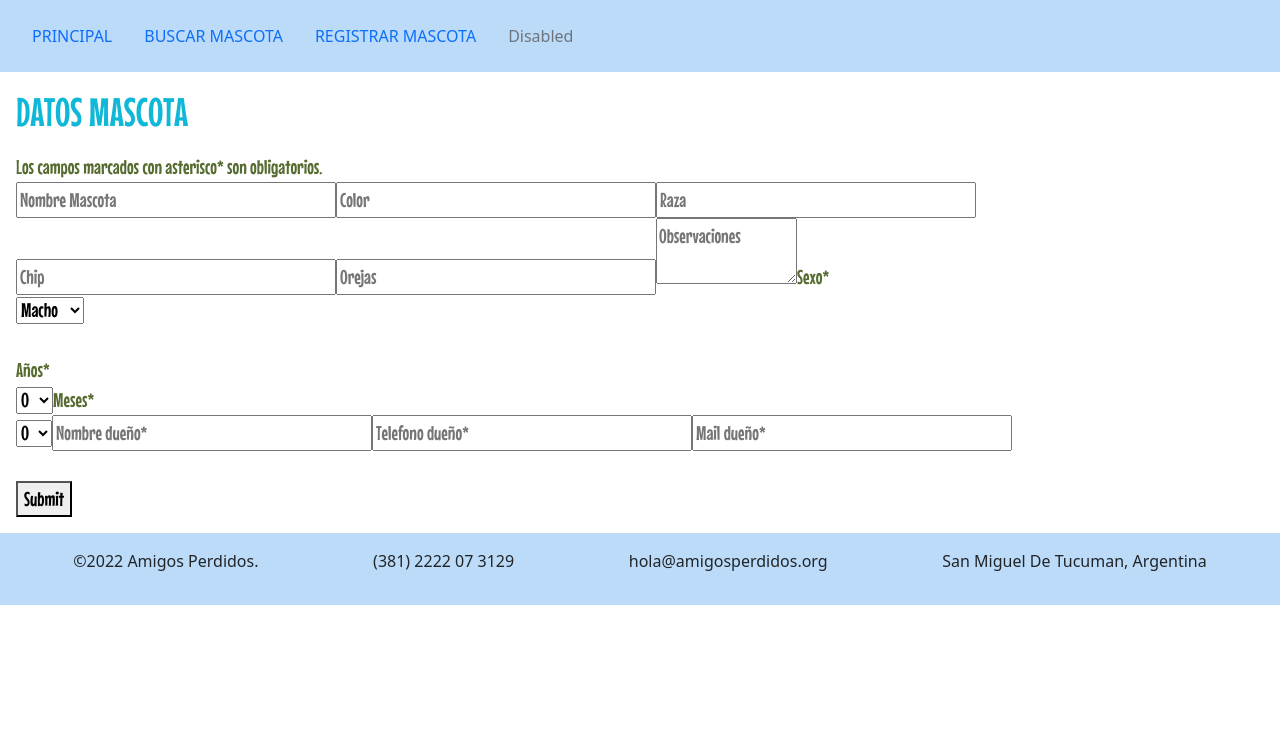
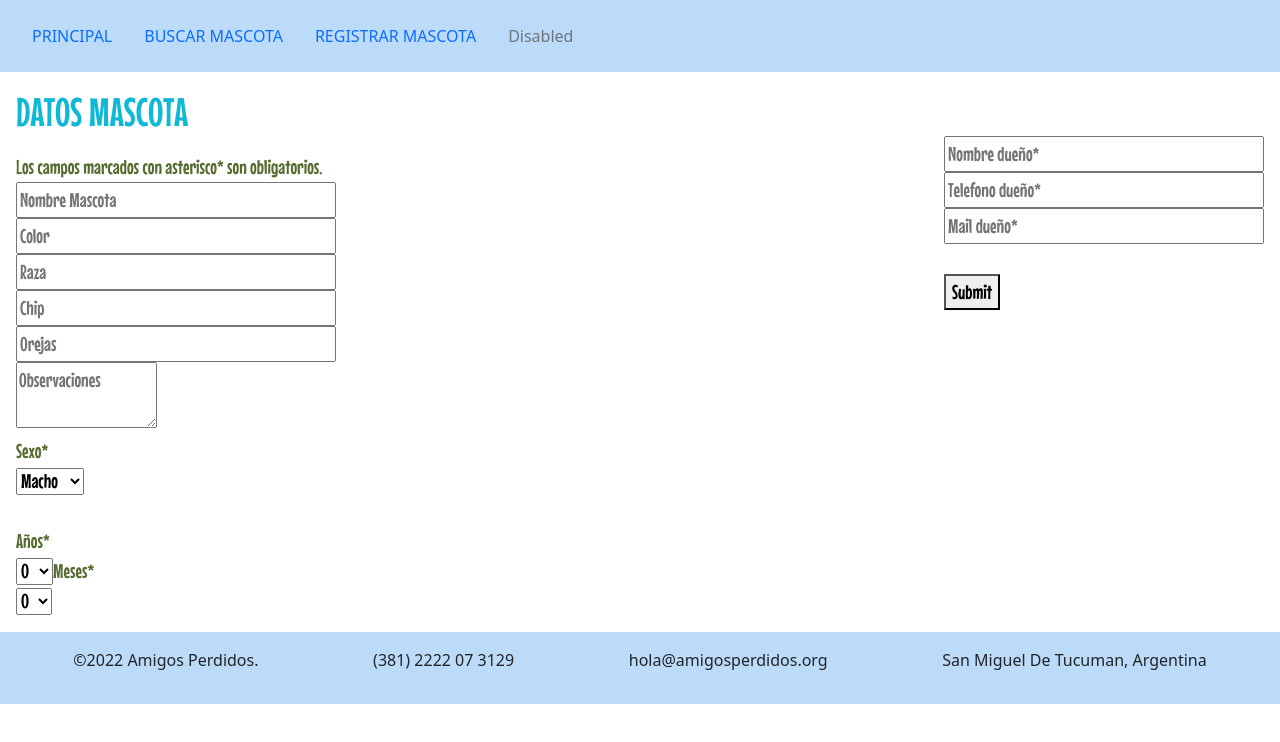
Before and after one commit to alvarorsor/Trabajo-Final-programacionWeb, a React (Create React App) app: page /RegistrarMascota in a window 1280 px wide. Shown: the top 742 px of the page. Built offline with nearby package versions, Linux system fonts and the light colour scheme.

Commit message:
se corrige

```diff
--- a/src/components/RegistrarMascota.js
+++ b/src/components/RegistrarMascota.js
@@ -41,6 +41,7 @@ function RegistrarMascota() {
 
     return (
 
+
 <form onSubmit={handleSubmit}>
 
  <div class="registrarMascotaCampos">
@@ -48,12 +49,8 @@ function RegistrarMascota() {
     <div class="seccion--izquierda">
 
 
-
-
         <h1>DATOS MASCOTA</h1>
         <p>Los campos marcados con asterisco* son obligatorios.</p>
-
-
 
 
             <input
@@ -63,7 +60,7 @@ function RegistrarMascota() {
                     name="nombre"
                     value={formData.nombre}
                 />
-
+<br/>
             <input
                 type="text"
                 placeholder="Color"
@@ -71,7 +68,7 @@ function RegistrarMascota() {
                 name="color"
                 value={formData.color}
             />
-
+<br/>
                 <input
                 type="text"
                 placeholder="Raza"
@@ -80,7 +77,7 @@ function RegistrarMascota() {
                 value={formData.raza}
             />
 
-
+<br/>
                 <input
                 type="text"
                 placeholder="Chip"
@@ -88,7 +85,7 @@ function RegistrarMascota() {
                 name="chip"
                 value={formData.chip}
             />
-
+<br/>
                 <input
                 type="text"
                 placeholder="Orejas"
@@ -96,7 +93,7 @@ function RegistrarMascota() {
                 name="orejas"
                 value={formData.orejas}
             />
-
+<br/>
                 <textarea
                 value={formData.observaciones}
                 placeholder="Observaciones"
@@ -104,6 +101,7 @@ function RegistrarMascota() {
                 name="observaciones"
             />
 
+ <br/>
 
        <label htmlFor="sexo">Sexo*</label>
             <br />
@@ -183,14 +181,19 @@ function RegistrarMascota() {
 
             </select>
 
+    </div>
+
+    <div class="seccion--derecha">
+
             <input
+
                 type="text"
                 placeholder="Nombre dueño*"
                 onChange={handleChange}
                 name="nombreDueño"
                 value={formData.nombreDueño}
             />
-
+<br/>
             <input
                 type="text"
                 placeholder="Telefono dueño*"
@@ -198,7 +201,7 @@ function RegistrarMascota() {
                 name="telefonoDueño"
                 value={formData.telefonoDueño}
             />
-
+<br/>
                 <input
                 type="text"
                 placeholder="Mail dueño*"
@@ -214,12 +217,11 @@ function RegistrarMascota() {
             <br />
             <button>Submit</button>
 
+    </div>
 
 
 </div>
 
-
-        </div>
 </form>
     )
 }
```
Lines whose indentation alone changed are shown as unchanged.
